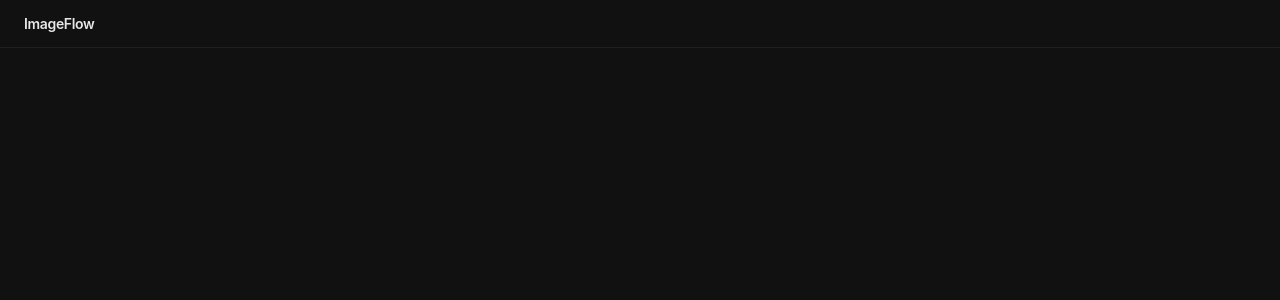
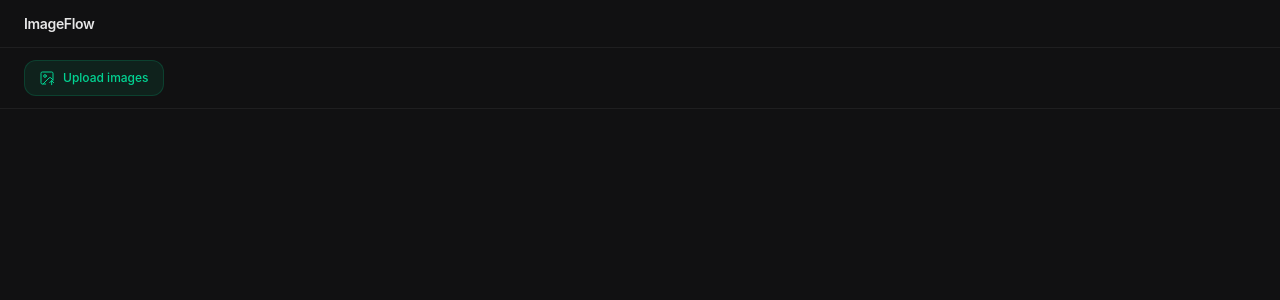
Before and after one commit to ammarqd/imageflow-app, a React (Vite) app in the folder frontend/: page / in a window 1280 px wide. Shown: the top 300 px of the page. Built offline with nearby package versions, Linux system fonts and the light colour scheme.

Commit message:
feat: implement image upload toolbar

```diff
--- a/frontend/src/App.tsx
+++ b/frontend/src/App.tsx
@@ -1,9 +1,37 @@
+import { useRef } from 'react'
+
+function IconImageUpload({ size = 16 }: { size?: number }) {
+  return (
+    <svg width={size} height={size} viewBox="0 0 24 24" fill="none" stroke="currentColor" strokeWidth="1.5" strokeLinecap="round" strokeLinejoin="round">
+      <path d="M10 21H5a2 2 0 0 1-2-2V5a2 2 0 0 1 2-2h14a2 2 0 0 1 2 2v10" />
+      <circle cx="9" cy="9" r="2" />
+      <path d="m21 15-3.086-3.086a2 2 0 0 0-2.828 0L6 21" />
+      <path d="M19 16v6" />
+      <path d="m16 19 3-3 3 3" />
+    </svg>
+  )
+}
+
 export default function App() {
+  const inputRef = useRef<HTMLInputElement>(null)
+
   return (
     <div className="h-screen bg-[#111112] text-zinc-200 flex flex-col">
       <header className="h-12 border-b border-white/[0.06] flex items-center px-6 shrink-0">
         <span className="text-sm font-semibold tracking-tight text-white/90">ImageFlow</span>
       </header>
+
+      <div className="flex items-center px-6 py-3 border-b border-white/[0.06] shrink-0">
+        <button
+          onClick={() => inputRef.current?.click()}
+          className="flex items-center gap-2 px-3.5 h-9 bg-emerald-500/10 text-emerald-400 border border-emerald-500/20 rounded-xl text-xs font-medium hover:bg-emerald-500/15 transition-colors"
+        >
+          <IconImageUpload />
+          Upload images
+        </button>
+        <input ref={inputRef} type="file" multiple accept="image/*" className="hidden" />
+      </div>
+
       <main className="flex-1 p-6" />
     </div>
   )
```
